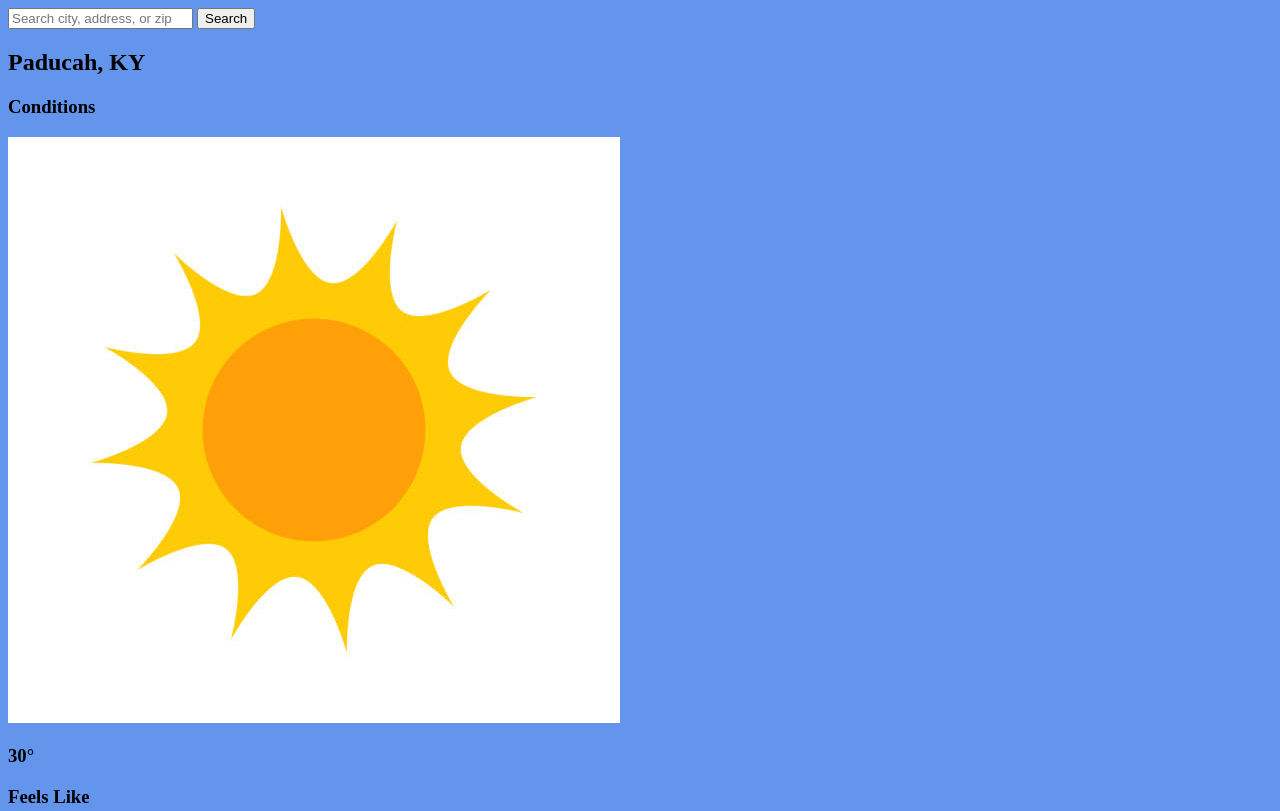
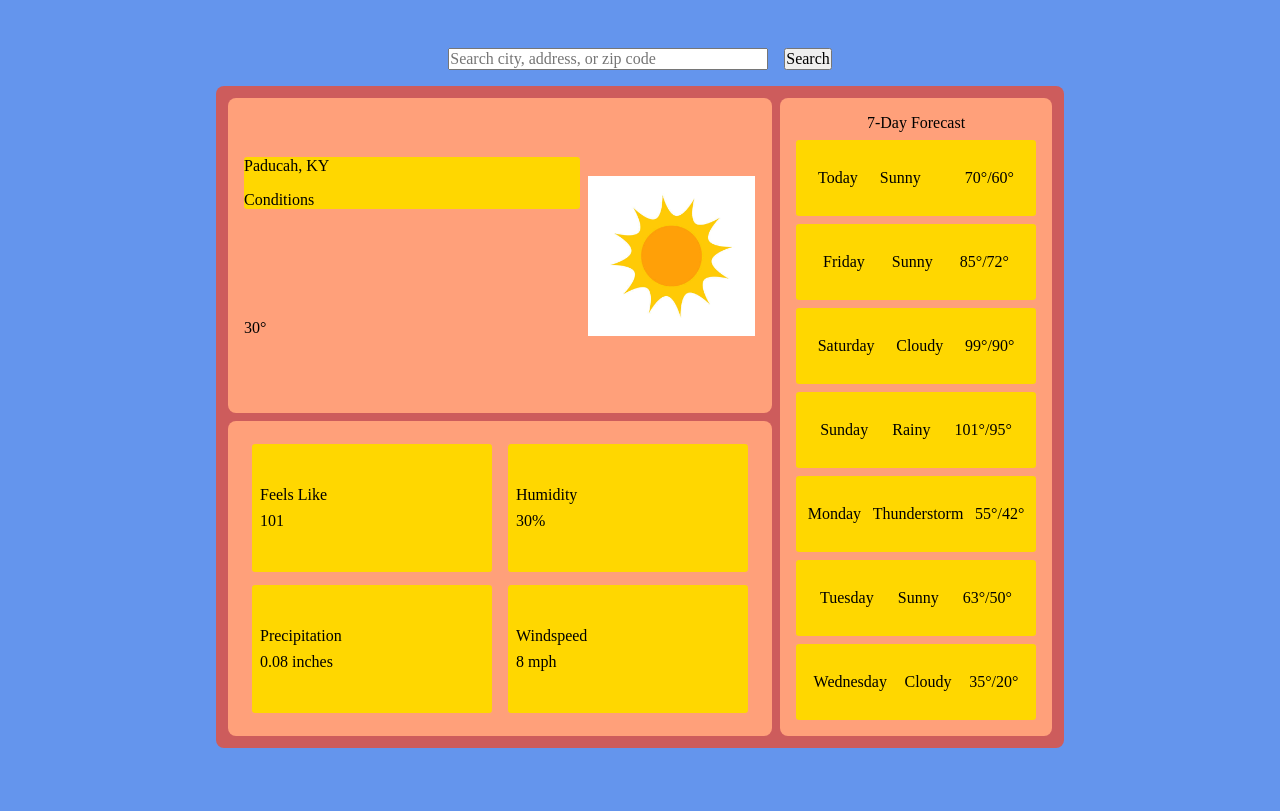
Before and after one commit to SamsDevLab/weather-app, a website built with webpack: page src/template.html in a window 1280 px wide. Shown: the top 811 px of the page. Built offline with nearby package versions, Linux system fonts and the light colour scheme.

Commit message:
Construct wireframe
Set up a wireframe for project using flexbox and grid

```diff
--- a/src/styles.css
+++ b/src/styles.css
@@ -1,3 +1,204 @@
+/* Kevin Powell CSS Reset */
+*,
+*::before,
+*::after {
+  box-sizing: border-box;
+}
+
+* {
+  margin: 0;
+  padding: 0;
+  font: inherit;
+}
+
+body {
+  min-height: 100vh;
+}
+
+h1,
+h2,
+h3,
+h4,
+h5,
+h6 {
+  text-wrap: balance;
+}
+
+p,
+li,
+figcaption {
+  text-wrap: pretty;
+  max-width: 65ch;
+}
+
+img,
+picture,
+svg,
+video {
+  display: block;
+  max-width: 100%;
+}
+
+input,
+textarea,
+button,
+select {
+  font: inherit;
+}
+*,
+*::before,
+*::after {
+  box-sizing: border-box;
+}
+
+* {
+  margin: 0;
+  padding: 0;
+  font: inherit;
+}
+
+html {
+  color-scheme: dark light;
+}
+
+body {
+  min-height: 100vh;
+}
+
+h1,
+h2,
+h3,
+h4,
+h5,
+h6 {
+  text-wrap: balance;
+}
+
+p,
+li,
+figcaption {
+  text-wrap: pretty;
+  max-width: 65ch;
+}
+
+img,
+picture,
+svg,
+video {
+  display: block;
+  max-width: 100%;
+}
+
+input,
+textarea,
+button,
+select {
+  font: inherit;
+}
+
+/* Project Below */
+
 body {
   background-color: cornflowerblue;
+  display: flex;
+  flex-direction: column;
+  align-items: center;
+  gap: 1rem;
 }
+
+#search-div {
+  margin-top: 3rem;
+  width: 50%;
+  display: flex;
+  justify-content: center;
+  gap: 1rem;
+}
+
+#search-location {
+  width: 50%;
+}
+
+#main-container {
+  background-color: indianred;
+  display: grid;
+  grid-template-columns: 2fr 1fr;
+  grid-template-rows: repeat(2, 1fr);
+  padding: 0.75rem;
+  gap: 0.5rem;
+  border-radius: 0.5rem;
+}
+
+.container-div {
+  background-color: #ffa07a;
+  padding: 1rem;
+  display: flex;
+  flex-direction: column;
+  justify-content: center;
+  align-items: center;
+  border-radius: 0.5rem;
+}
+
+.primary-conditions {
+  display: grid;
+  grid-template-columns: 2fr 1fr;
+  grid-template-rows: repeat(2, 1fr);
+  gap: 0.5rem;
+  /* border-radius: 0.2rem; */
+}
+
+#location-condition-div {
+  background-color: gold;
+  display: flex;
+  flex-direction: column;
+  gap: 1rem;
+  border-radius: 0.2rem;
+}
+
+.primary-conditions > img {
+  height: 10rem;
+  grid-row-start: 1;
+  grid-row-end: 3;
+  grid-column-start: 2;
+  grid-column-end: 3;
+}
+
+.secondary-conditions-div {
+  grid-column-start: 1;
+  grid-column-end: 2;
+  display: grid;
+  grid-template-columns: repeat(2, 1fr);
+}
+
+.secondary-condition {
+  height: 8rem;
+  width: 15rem;
+  background-color: gold;
+  justify-self: center;
+  display: flex;
+  flex-direction: column;
+  align-items: start;
+  justify-content: center;
+  gap: 0.5rem;
+  padding: 0.5rem;
+}
+
+.secondary-condition,
+.forecast-div {
+  border-radius: 0.2rem;
+}
+
+.forecast-container {
+  grid-column-start: 2;
+  grid-row-start: 1;
+  grid-row-end: 3;
+  gap: 0.5rem;
+}
+
+.forecast-div {
+  background-color: gold;
+  height: 4.75rem;
+  width: 15rem;
+  display: flex;
+  justify-content: space-evenly;
+  align-items: center;
+}
```
